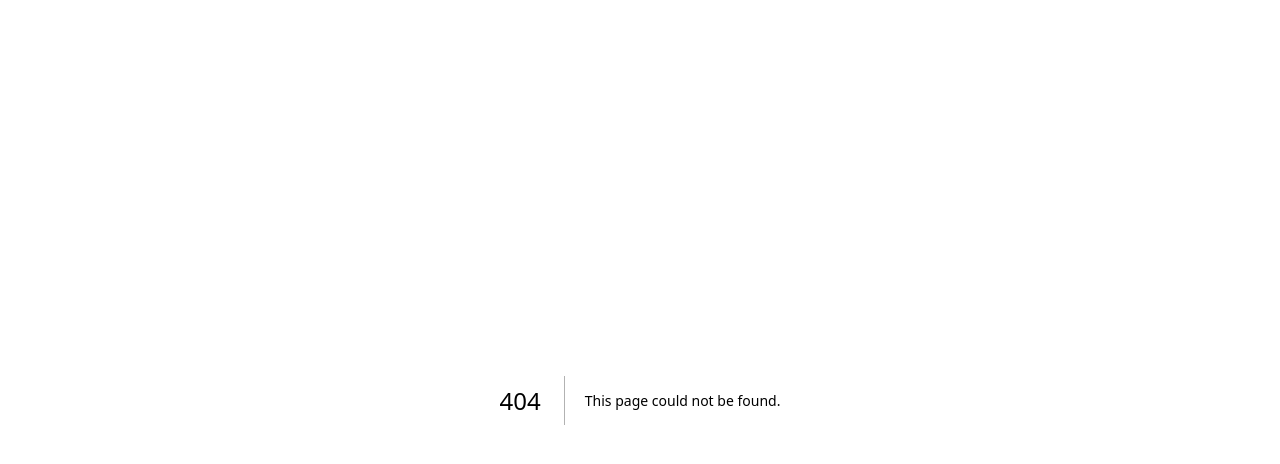
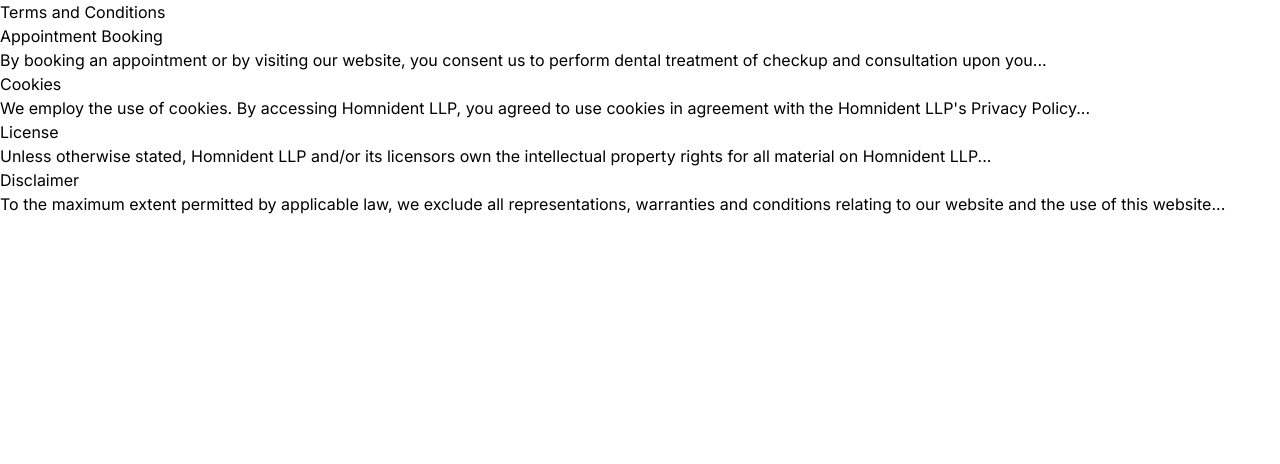
Before and after one commit to Joelshaji5/Homni, a Next.js app: page /TermsAndCondition in a window 1280 px wide. Before the commit this address had no page. Shown: the top 464 px of the page. Built offline with nearby package versions, Linux system fonts and the light colour scheme.

Commit message:
Google tag Fix

```diff
--- a/src/app/Components/Components/Footer/Footer.jsx
+++ b/src/app/Components/Components/Footer/Footer.jsx
@@ -1,6 +1,7 @@
 import React from "react";
 import "../../../Style/Footer.css";
 import Image from "next/image";
+import Link from "next/link";
 
 function Footer() {
   return (
@@ -27,6 +28,7 @@
           <h3>Location - Pune, Navi Mumbai</h3>
           <h3>Email ID - homnident@gmail.com</h3>
           <h3>Phone number - 95037 75068</h3>
+          <h4><Link href="/TermsAndCondition">Terms & Conditions</Link></h4>
         </div>
         <div>
           <p className="FooterDivH3">Designed by - TechRift Dynamics</p>
--- /dev/null
+++ b/src/app/TermsAndCondition/page.js
@@ -0,0 +1,29 @@
+import React from 'react'
+
+function Page() {
+    return (
+        <div className="terms-container">
+          <h1>Terms and Conditions</h1>
+          <div className="terms-content">
+            <h2>Appointment Booking</h2>
+            <p>By booking an appointment or by visiting our website, you consent us to perform dental treatment of checkup and consultation upon you...</p>
+            {/* Include all the sections of terms and conditions here */}
+          </div>
+          <div className="cookies-section">
+            <h2>Cookies</h2>
+            <p>We employ the use of cookies. By accessing Homnident LLP, you agreed to use cookies in agreement with the Homnident LLP's Privacy Policy...</p>
+          </div>
+          <div className="license-section">
+            <h2>License</h2>
+            <p>Unless otherwise stated, Homnident LLP and/or its licensors own the intellectual property rights for all material on Homnident LLP...</p>
+          </div>
+          {/* Include other sections like Hyperlinking, Content Liability, Your Privacy, etc. */}
+          <div className="disclaimer-section">
+            <h2>Disclaimer</h2>
+            <p>To the maximum extent permitted by applicable law, we exclude all representations, warranties and conditions relating to our website and the use of this website...</p>
+          </div>
+        </div>
+      );
+    }
+
+export default Page
--- a/src/app/layout.js
+++ b/src/app/layout.js
@@ -13,7 +13,20 @@
 export default function RootLayout({ children }) {
   return (
     <html lang="en">
-   <Head>
+ <Head>
+        <script async src="https://www.googletagmanager.com/gtag/js?id=G-SBL03NQ2J4"></script>
+        <script
+          dangerouslySetInnerHTML={{
+            __html: `
+              window.dataLayer = window.dataLayer || [];
+              function gtag(){dataLayer.push(arguments);}
+              gtag('js', new Date());
+
+              gtag('config', 'G-SBL03NQ2J4');
+            `,
+          }}
+        />
+
         <script
           dangerouslySetInnerHTML={{
             __html: `
@@ -26,6 +39,7 @@
           }}
         />
       </Head>
+
 
       <body className={inter.className}>
 
```
